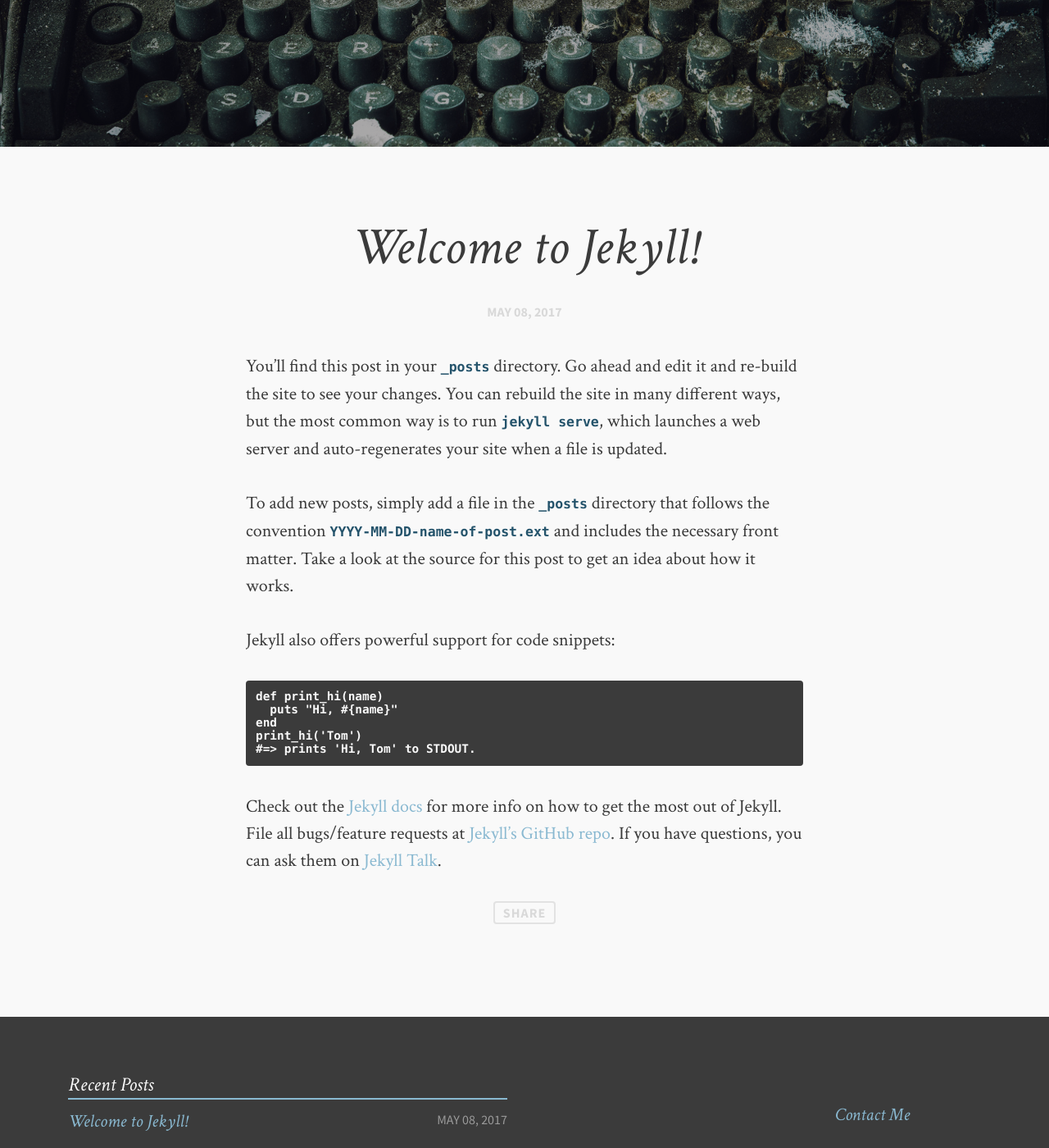
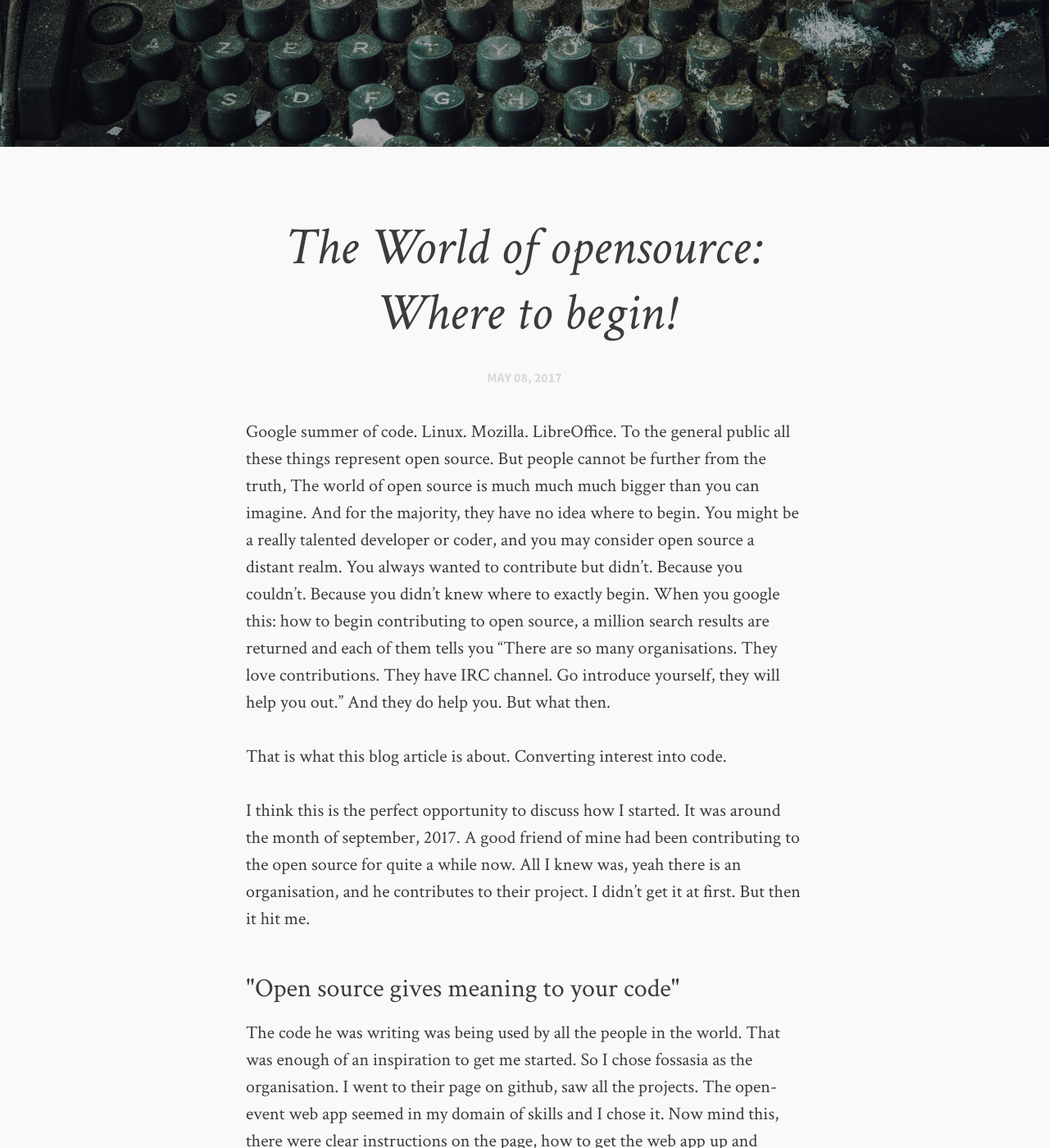
Before and after one commit to CosmicCoder96/CosmicCoder96.github.io, a Jekyll site: the page built from _posts/2017-05-10-open-source-where-to-begin.markdown, in a window 1280 px wide and 1400 px high, scrolled down 371 px. Shown: the whole window at 82% size. Built offline with Jekyll 4.4.1, drawn with Linux system fonts in a browser that asks for light colours; comment, search, counter and statistics services are not loaded; some of the changed text lies outside the part shown.

Commit message:
First Article

```diff
--- a/_posts/2017-05-10-open-source-where-to-begin.markdown
+++ b/_posts/2017-05-10-open-source-where-to-begin.markdown
@@ -1,25 +1,48 @@
 ---
 layout: post
-title:  "Welcome to Jekyll!"
+title:  "The World of opensource: Where to begin!"
 date:   2017-05-09 03:33:34 +0530
-categories: jekyll update
+categories: opensource open source gsoc commit
 ---
-You’ll find this post in your `_posts` directory. Go ahead and edit it and re-build the site to see your changes. You can rebuild the site in many different ways, but the most common way is to run `jekyll serve`, which launches a web server and auto-regenerates your site when a file is updated.
+
+Google summer of code. Linux. Mozilla. LibreOffice. To the general public all these things represent open source. But people cannot be further from the truth, The world of open source is much much much bigger than you can imagine. And for the majority, they have no idea where to begin. You might be a really talented developer or coder, and you may consider open source a distant realm. You always wanted to contribute but didn't. Because you couldn't. Because you didn't knew where to exactly begin. When you google this: how to begin contributing to open source, a million search results are returned and each of them tells you "There are so many organisations. They love contributions. They have IRC channel. Go introduce yourself, they will help you out." And they do help you. But what then.
+
+That is what this blog article is about. Converting interest into code.
+
+I think this is the perfect opportunity to discuss how I started. It was around the month of september, 2017. A good friend of mine had been contributing to the open source for quite a while now. All I knew was, yeah there is an organisation, and  he contributes to their project. I didn't get it at first. But then it hit me.
+
+<h3>"Open source gives meaning to your code"</h3>
+The code he was writing was being used by all the people in the world. That was enough of an inspiration to get me started. So I chose fossasia as the organisation. I went to their page on github, saw all the projects. The open-event web app seemed in my domain of skills and I chose it. Now mind this, there were clear instructions on the page, how to get the web app up and running. And yet it took me 12 HOURS !!  So yes, you will have to be patient. Help will be available all around.
+You read the Documentation. There is an error. THAT IS NOT A BIG DEAL!! Instead of stopping there, go google the error. Stack Overflow will be your best friend for the rest of your life, if you do take up development seriously :)
+
+Now once you have set up the project, you are halfway there. Yes, half the people give up midway while setting up the project. No matter how dumb the question, ask it. That's what the internet is for. The people in the organisation will answer your queries to the best of their ability.
+
+Now the project is set. Only thing remains is <b> Where to begin? </b>. Though every organisation has different policies, the crux is more or less the same. If they are on github, they will have issues raised, and people usually claim them before working. So you go to the issues list and choose one you like the best and think you have the skills to solve it. Claim it (comment or inform them that you want to work on this).
+Now a beginner's perspective's 101 : <b> No Issue is too small to do </b> You have to begin somewhere. Edit the documentation. Fix the margins. Never ever think, that such a small contribution won't make a difference. Becasuse it does.
+
+This brings me to my first ever issue which I solved. It was a simple css bug.  Some icons were not aligned where they should have been, and I aligned them.
+I wrote exactly seven lines of code to solve it. Out of which 2 were angular braces :+1:
+
+{% highlight ruby %}
+	.bookmark {
+ 	  padding :5px;
+ 	  position :absolute;
+ 	  right :0;
+ 	  top: 0;
+ 	  }
+{% endhighlight %}
+
+This was all, and yet it took my whole day. Why ? No. It's not because I was a novice at css. I got the code right the very first time. Then why it took me that much time. This is where the beauty of Open source lies. I was contributing to a major organisation whose software was going to be used by thousands and  of people at a time. There is so much more than code to it. Indentation. Proper variable any else linting issue you can possibly think of. After finaly making all those changes, when my pull request was finally merged, that was the greates senese of accomplishment I had felt in days. And those seven lines of code had taught me more than I would have learned in months. Using git. Making pull requests. Squashing commits. Using proper tools and conventions. The world is vast, and there will always be plenty of open source projects waiting for you.
+Make your first commit and the rest will be history. Those seven lines of basic css I wrote that day, changed how the next few months of my life shaped out to be. From learning how to use git to my selection in Google Summer of Code 2017 :-):
+
+PS: The [issue] [issue-ow] I solved still exists and so does the [pull request] [PR].
+If you want to see how easy it is check them out.
 
 To add new posts, simply add a file in the `_posts` directory that follows the convention `YYYY-MM-DD-name-of-post.ext` and includes the necessary front matter. Take a look at the source for this post to get an idea about how it works.
 
-Jekyll also offers powerful support for code snippets:
 
-{% highlight ruby %}
-def print_hi(name)
-  puts "Hi, #{name}"
-end
-print_hi('Tom')
-#=> prints 'Hi, Tom' to STDOUT.
-{% endhighlight %}
 
 Check out the [Jekyll docs][jekyll-docs] for more info on how to get the most out of Jekyll. File all bugs/feature requests at [Jekyll’s GitHub repo][jekyll-gh]. If you have questions, you can ask them on [Jekyll Talk][jekyll-talk].
 
-[jekyll-docs]: https://jekyllrb.com/docs/home
-[jekyll-gh]:   https://github.com/jekyll/jekyll
-[jekyll-talk]: https://talk.jekyllrb.com/
+[issue-ow]: https://github.com/fossasia/open-event-webapp/issues/945
+[PR]:   https://github.com/fossasia/open-event-webapp/pull/949
```
